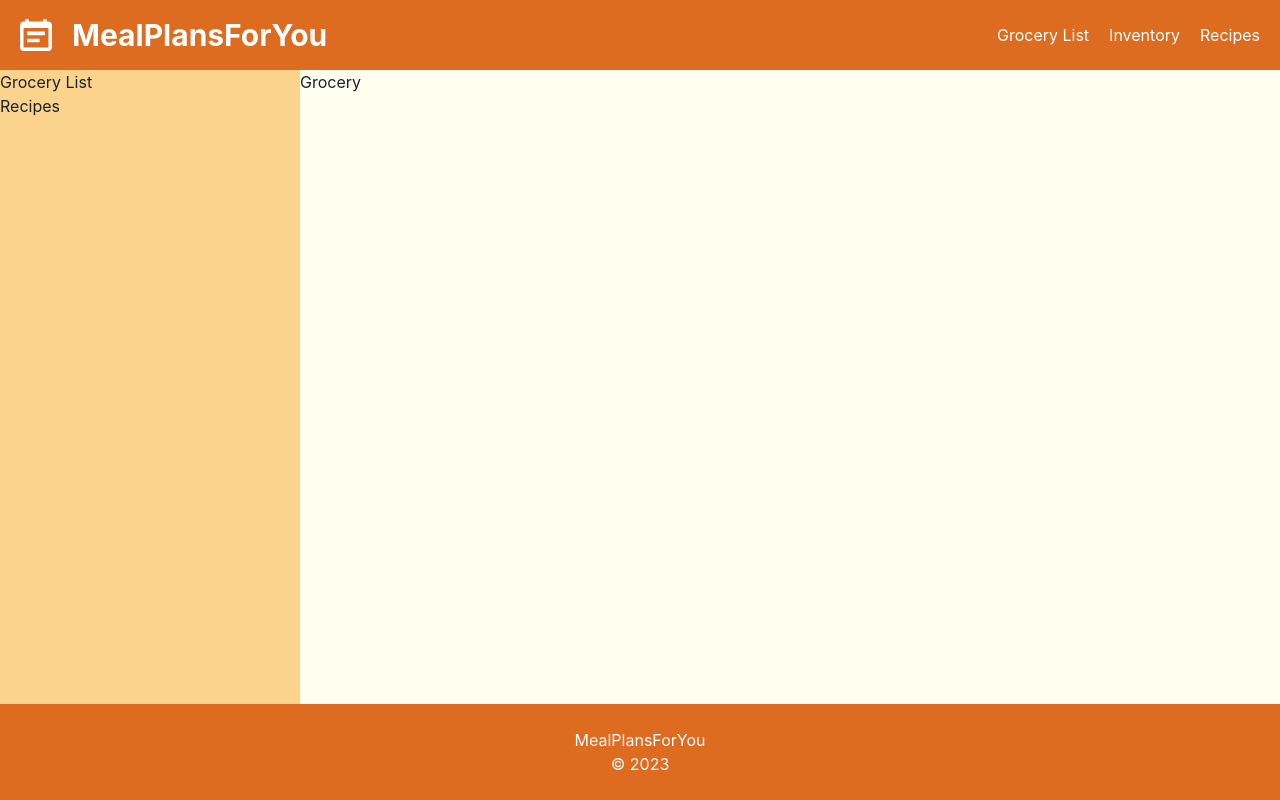
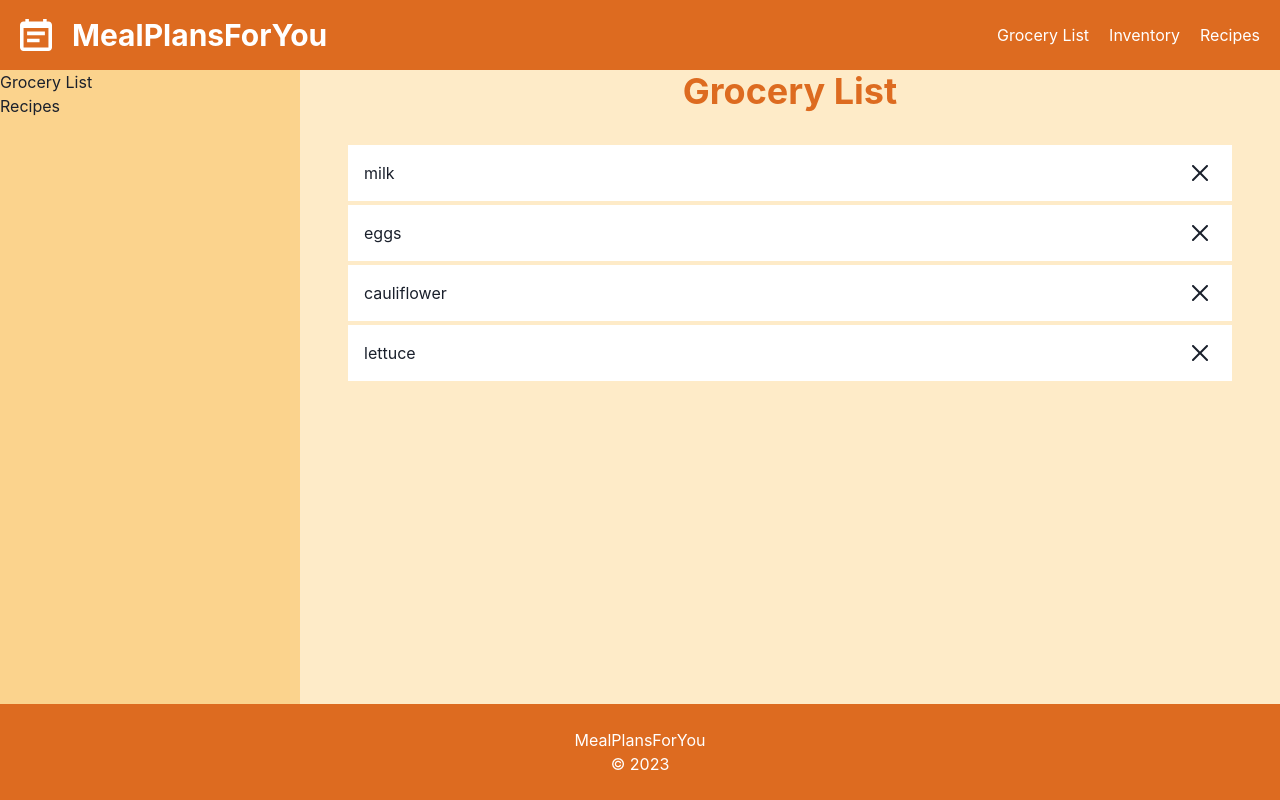
Before and after one commit to ccstar210/meal-planner-ui, a React (Create React App) app: page /grocery in a window 1280 px wide. Built offline with nearby package versions, Linux system fonts and the light colour scheme; data requests are answered from the project's data file.

Commit message:
Added grocery list component

```diff
--- a/src/App.jsx
+++ b/src/App.jsx
@@ -12,7 +12,7 @@ import Footer from './components/layouts/Footer';
 function App() {
   return (
     <Grid
-      bg="yellow.50"
+      bg="orange.100"
       minHeight="100vh"
       gridTemplateRows="auto 1fr auto"
       gridTemplateColumns="auto 1fr"
--- /dev/null
+++ b/src/components/grocery/GroceryList.jsx
@@ -0,0 +1,52 @@
+import { CloseIcon } from '@chakra-ui/icons';
+import {
+  HStack,
+  List,
+  ListIcon,
+  ListItem,
+  Spacer,
+  Text,
+} from '@chakra-ui/react';
+import PropTypes from 'prop-types';
+
+export default function GroceryList({
+  groceryList,
+  handleCheck,
+  handleDelete,
+}) {
+  const listItems = groceryList.map((grocery) => (
+    <ListItem p="1em" bg="white" key={grocery.id}>
+      <HStack>
+        <Text
+          cursor="pointer"
+          onClick={() => {
+            handleCheck(grocery.id);
+          }}
+          textDecoration={grocery.checked ? 'line-through' : 'none'}
+        >
+          {grocery.item}
+        </Text>
+        <Spacer />
+        <ListIcon as={CloseIcon} cursor="pointer" onClick={handleDelete} />
+      </HStack>
+    </ListItem>
+  ));
+
+  return (
+    <List spacing="1" p="2em" textAlign="left">
+      {listItems}
+    </List>
+  );
+}
+
+GroceryList.propTypes = {
+  groceryList: PropTypes.arrayOf(
+    PropTypes.exact({
+      id: PropTypes.number,
+      item: PropTypes.string,
+      checked: PropTypes.bool,
+    }),
+  ).isRequired,
+  handleCheck: PropTypes.func.isRequired,
+  handleDelete: PropTypes.func.isRequired,
+};
--- a/src/pages/Grocery.jsx
+++ b/src/pages/Grocery.jsx
@@ -1,3 +1,41 @@
+import { Container, Heading } from '@chakra-ui/react';
+import { useEffect, useState } from 'react';
+import GroceryList from '../components/grocery/GroceryList';
+
 export default function Grocery() {
-  return <div>Grocery</div>;
+  const [groceryList, setGroceryList] = useState(null);
+
+  useEffect(() => {
+    fetch('http://localhost:8000/groceryItems')
+      .then((res) => {
+        return res.json();
+      })
+      .then((data) => {
+        setGroceryList(data);
+      });
+  }, []);
+
+  const handleCheck = (id) => {
+    const updatedList = groceryList.map((grocery) => {
+      if (grocery.id === id) return { ...grocery, checked: !grocery.checked };
+      return grocery;
+    });
+    setGroceryList(updatedList);
+  };
+  const handleDelete = () => {
+    alert('deleted');
+  };
+
+  return (
+    <Container textAlign="center" maxW="container.lg">
+      <Heading color="orange.500">Grocery List</Heading>
+      {groceryList && (
+        <GroceryList
+          groceryList={groceryList}
+          handleCheck={handleCheck}
+          handleDelete={handleDelete}
+        />
+      )}
+    </Container>
+  );
 }
```
